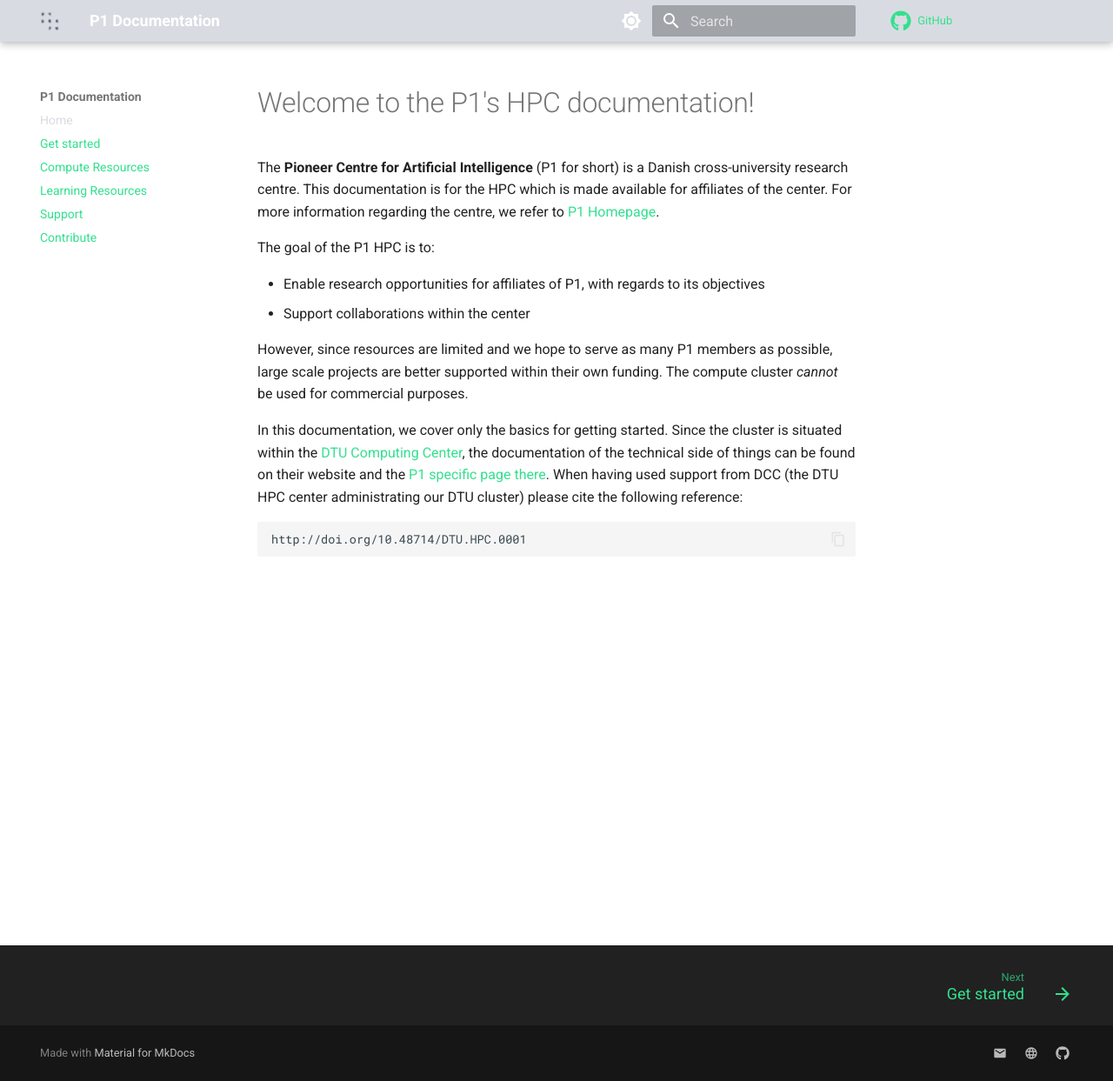
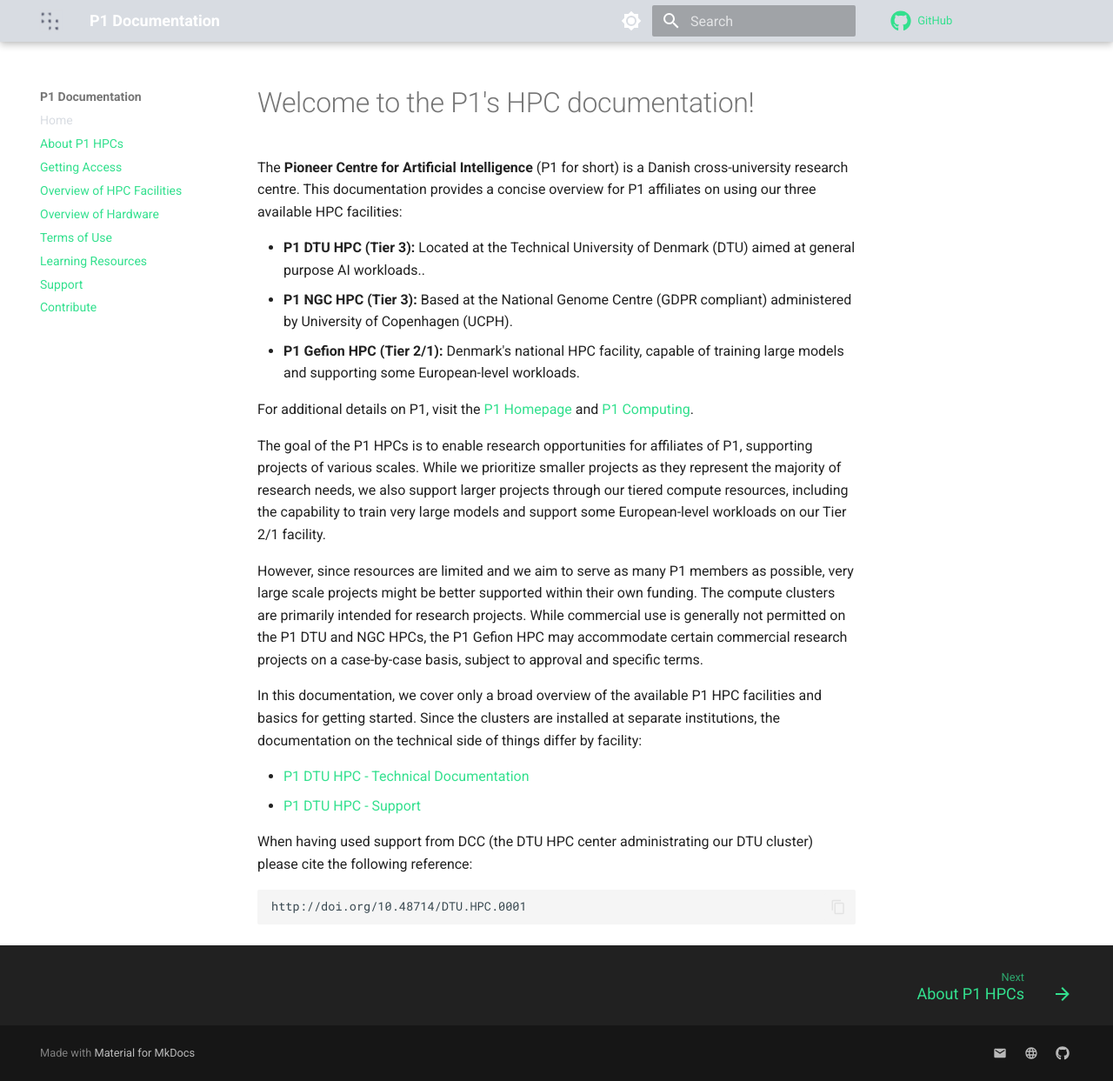
Before and after one commit to Pioneer-Centre-for-AI/p1-compute-documentation, an MkDocs documentation site: the page built from docs/index.md, in a window 1280 px wide and 1243 px high. Shown: the whole window at 87% size. Built offline with MkDocs 1.6.1 and Material for MkDocs 9.7.7, drawn with Linux system fonts in a browser that asks for light colours; comment, search, counter and statistics services are not loaded.

Commit message:
refactor, environment and expansion to cover HPCs beyond P1 DTU HPC, now also NGC and Gefion

````diff
--- a/docs/index.md
+++ b/docs/index.md
@@ -1,21 +1,23 @@
 # Welcome to the P1's HPC documentation!
 
-The **Pioneer Centre for Artificial Intelligence** (P1 for short) is a Danish cross-university research centre. This
-documentation is for the HPC which is made available for affiliates of the center. For more information regarding the
-centre, we refer to [P1 Homepage](https://www.aicentre.dk/).
+The **Pioneer Centre for Artificial Intelligence** (P1 for short) is a Danish cross-university research centre. This documentation provides a concise overview for P1 affiliates on using our three available HPC facilities:
 
-The goal of the P1 HPC is to:
+- **P1 DTU HPC (Tier 3):** Located at the Technical University of Denmark (DTU) aimed at general purpose AI workloads..
+- **P1 NGC HPC (Tier 3):** Based at the National Genome Centre (GDPR compliant) administered by University of Copenhagen (UCPH).
+- **P1 Gefion HPC (Tier 2/1):** Denmark's national HPC facility, capable of training large models and supporting some European-level workloads.
 
-* Enable research opportunities for affiliates of P1, with regards to its objectives
-* Support collaborations within the center
+For additional details on P1, visit the [P1 Homepage](https://www.aicentre.dk/) and [P1 Computing](https://www.aicentre.dk/computing).
 
-However, since resources are limited and we hope to serve as many P1 members as possible, large scale projects are
-better supported within their own funding. The compute cluster *cannot* be used for commercial purposes.
+The goal of the P1 HPCs is to enable research opportunities for affiliates of P1, supporting projects of various scales. While we prioritize smaller projects as they represent the majority of research needs, we also support larger projects through our tiered compute resources, including the capability to train very large models and support some European-level workloads on our Tier 2/1 facility.
 
-In this documentation, we cover only the basics for getting started. Since the cluster is situated within the
-[DTU Computing Center](https://www.hpc.dtu.dk/), the documentation of the technical side of things can be found on their
-website and the [P1 specific page there](https://www.hpc.dtu.dk/?page_id=5028). When having used support from DCC
-(the DTU HPC center administrating our DTU cluster) please cite the following reference:
+However, since resources are limited and we aim to serve as many P1 members as possible, very large scale projects might be better supported within their own funding. The compute clusters are primarily intended for research projects. While commercial use is generally not permitted on the P1 DTU and NGC HPCs, the P1 Gefion HPC may accommodate certain commercial research projects on a case-by-case basis, subject to approval and specific terms.
+
+In this documentation, we cover only a broad overview of the available P1 HPC facilities and basics for getting started. Since the clusters are installed at separate institutions, the documentation on the technical side of things differ by facility:
+
+- [P1 DTU HPC - Technical Documentation](https://www.hpc.dtu.dk/?page_id=5028)
+- [P1 DTU HPC - Support](https://www.hpc.dtu.dk)
+
+When having used support from DCC (the DTU HPC center administrating our DTU cluster) please cite the following reference:
 
 ```{bib}
 http://doi.org/10.48714/DTU.HPC.0001
--- a/mkdocs.yaml
+++ b/mkdocs.yaml
@@ -74,8 +74,11 @@
 
 nav:
   - Home: index.md
-  - Get started: getstarted.md
-  - Compute Resources: compute_resources.md
+  - About P1 HPCs: about_compute_resources.md
+  - Getting Access: getting_access.md
+  - Overview of HPC Facilities: hpc_facilities.md
+  - Overview of Hardware: hardware_specifications.md
+  - Terms of Use: terms_of_use.md
   - Learning Resources: learning_resources.md
   - Support: support.md
   - Contribute: contribute.md
````
Also changed, not shown: README.md (+49 -5 lines), docs/about_compute_resources.md (added, +19 -0 lines), docs/compute_resources.md (deleted, +0 -63 lines), docs/contribute.md (+7 -12 lines), docs/getstarted.md (deleted, +0 -52 lines), docs/getting_access.md (added, +66 -0 lines), docs/hardware_specifications.md (added, +31 -0 lines), docs/hpc_facilities.md (added, +23 -0 lines), docs/learning_resources.md (+2 -3 lines), docs/support.md (+15 -7 lines), docs/terms_of_use.md (added, +28 -0 lines), pyproject.toml (added, +15 -0 lines), requirements.txt (+99 -8 lines), 5 other files.
